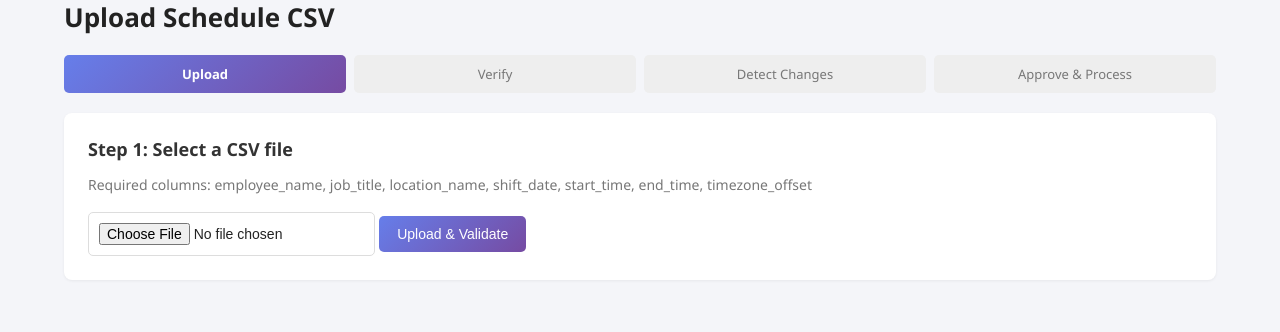
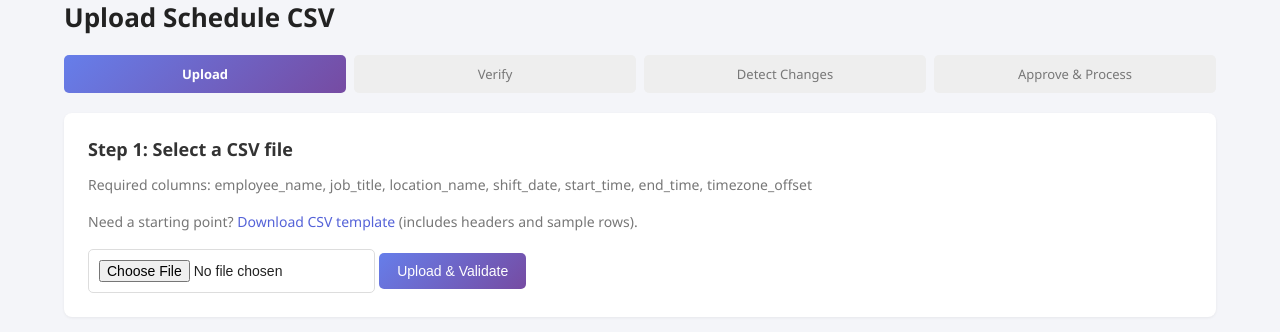
Before and after one commit to Aleut-Geoff-Vaughan/SquareUp-Schedule-Upload, a Flask app: page /upload in a window 1280 px wide. Shown: the part 120-452 px from the top of the page. Run offline with Flask 3, Linux system fonts and the light colour scheme; the visitor is signed in with stand-in values (Sample User, id 1).

Commit message:
Add downloadable CSV template on upload page
Adds a /upload/template route that returns a CSV with the required
headers plus three sample rows so users can see the expected format,
and a "Download CSV template" link on the upload page.

https://claude.ai/code/session_01UGzSsSqUp6RHgCZPhs6Pq8

```diff
--- a/app.py
+++ b/app.py
@@ -3,10 +3,11 @@ Square Schedule Manager
 Main Flask Application
 """
 
-from flask import Flask, render_template, request, jsonify, session, redirect, url_for
+from flask import Flask, render_template, request, jsonify, session, redirect, url_for, Response
 from flask_cors import CORS
 import os
 import csv
+import io
 import json
 from datetime import datetime, timedelta
 from functools import wraps
@@ -230,6 +231,28 @@ def upload():
             return jsonify({'error': str(e)}), 400
 
     return render_template('upload.html')
+
+@app.route('/upload/template', methods=['GET'])
+@login_required
+def upload_template():
+    """Download a CSV template with required headers and sample rows."""
+    headers = ['employee_name', 'job_title', 'location_name', 'shift_date', 'start_time', 'end_time', 'timezone_offset']
+    sample_rows = [
+        ['Jane Doe', 'Barista', 'Main Street', '2026-06-01', '09:00', '17:00', '-04:00'],
+        ['John Smith', 'Manager', 'Main Street', '2026-06-01', '08:00', '16:00', '-04:00'],
+        ['Alex Johnson', 'Barista', 'Downtown', '2026-06-01', '12:00', '20:00', '-04:00'],
+    ]
+
+    buffer = io.StringIO()
+    writer = csv.writer(buffer)
+    writer.writerow(headers)
+    writer.writerows(sample_rows)
+
+    return Response(
+        buffer.getvalue(),
+        mimetype='text/csv',
+        headers={'Content-Disposition': 'attachment; filename="schedule_template.csv"'},
+    )
 
 @app.route('/api/verify-preview', methods=['GET'])
 @login_required
--- a/templates/upload.html
+++ b/templates/upload.html
@@ -14,6 +14,7 @@
 <section class="card">
     <h2>Step 1: Select a CSV file</h2>
     <p class="subtle">Required columns: employee_name, job_title, location_name, shift_date, start_time, end_time, timezone_offset</p>
+    <p class="subtle">Need a starting point? <a href="{{ url_for('upload_template') }}">Download CSV template</a> (includes headers and sample rows).</p>
 
     <form id="upload-form" enctype="multipart/form-data">
         <input type="file" id="file" name="file" accept=".csv" required>
```
